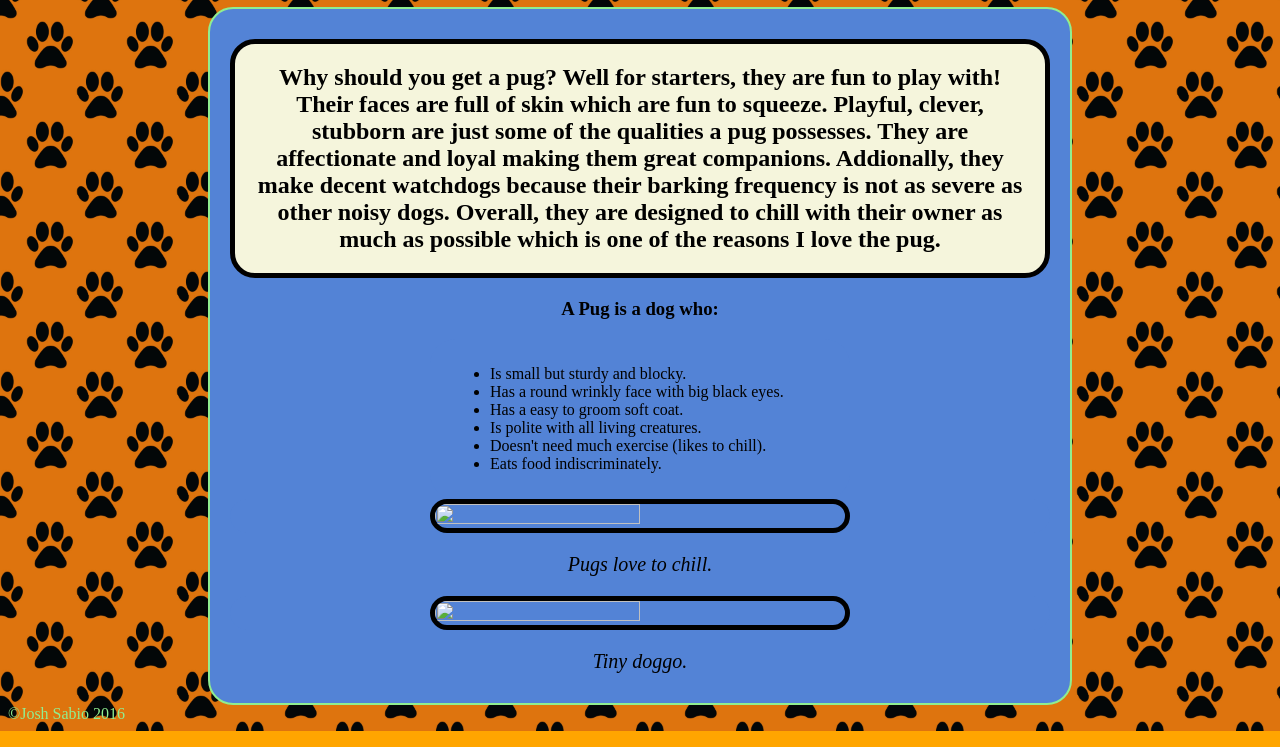
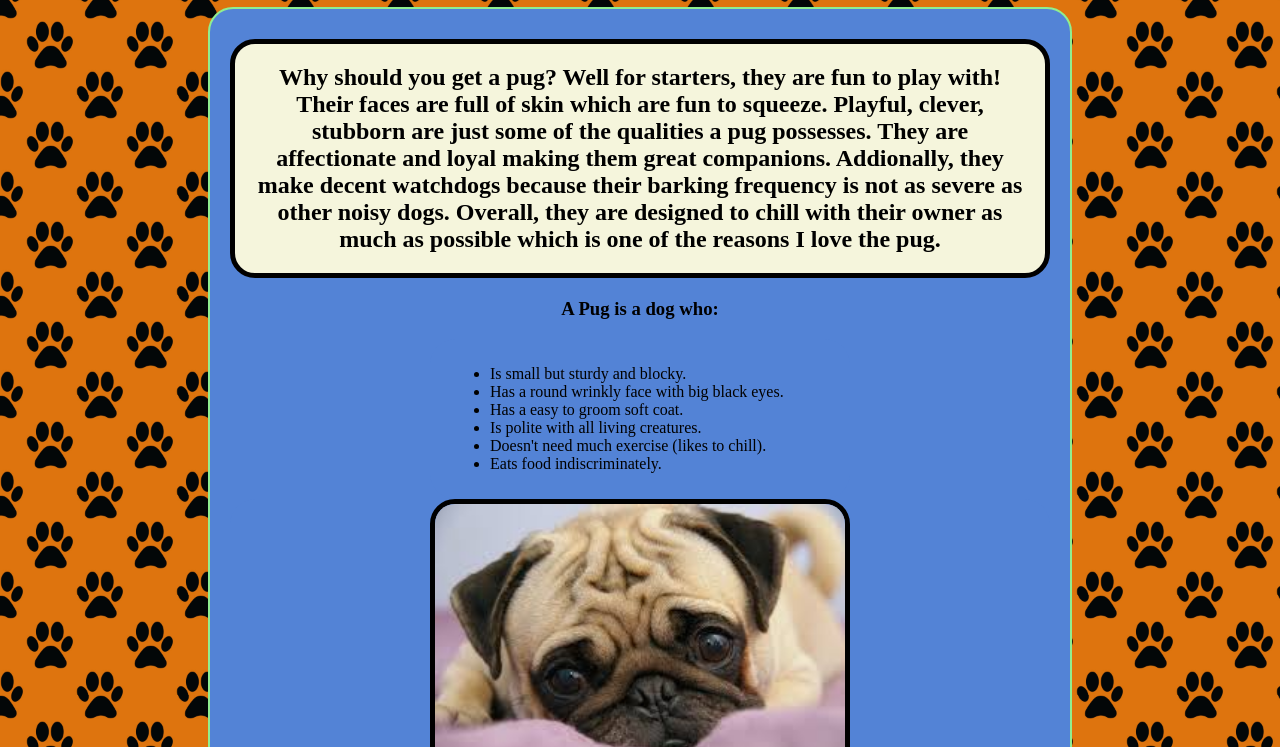
Before and after one commit to Josh-Sabio/project-woof, a plain HTML site: page index.html in a window 1280 px wide. Shown: the part 205-952 px from the top of the page. Drawn offline with Linux system fonts and the light colour scheme.

Commit message:
Update index.html

```diff
--- a/index.html
+++ b/index.html
@@ -21,9 +21,9 @@
 					<li>Eats food indiscriminately.</li>
 				</ul>
 				</div>
-				<div class="center"><img class="center" src="images/relaxedpug.jpg"></div>
+				<div class="center"><img class="center" src="img/relaxedpug.jpg"></div>
 				<p class="caption">Pugs love to chill.</p>
-				<div class="center"><img class="center" src="images/tinydoggo.jpg"></div>
+				<div class="center"><img class="center" src="img/tinydoggo.jpg"></div>
 				<p class="caption">Tiny doggo.</p>
 			</div>
 		<footer>
```
